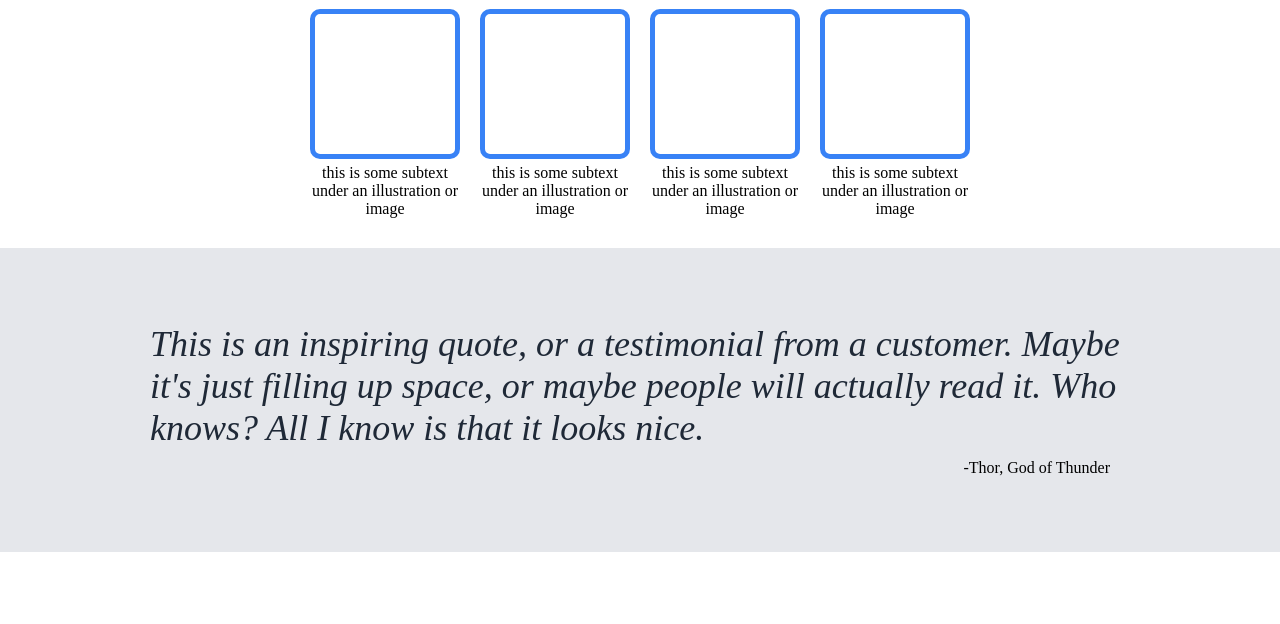
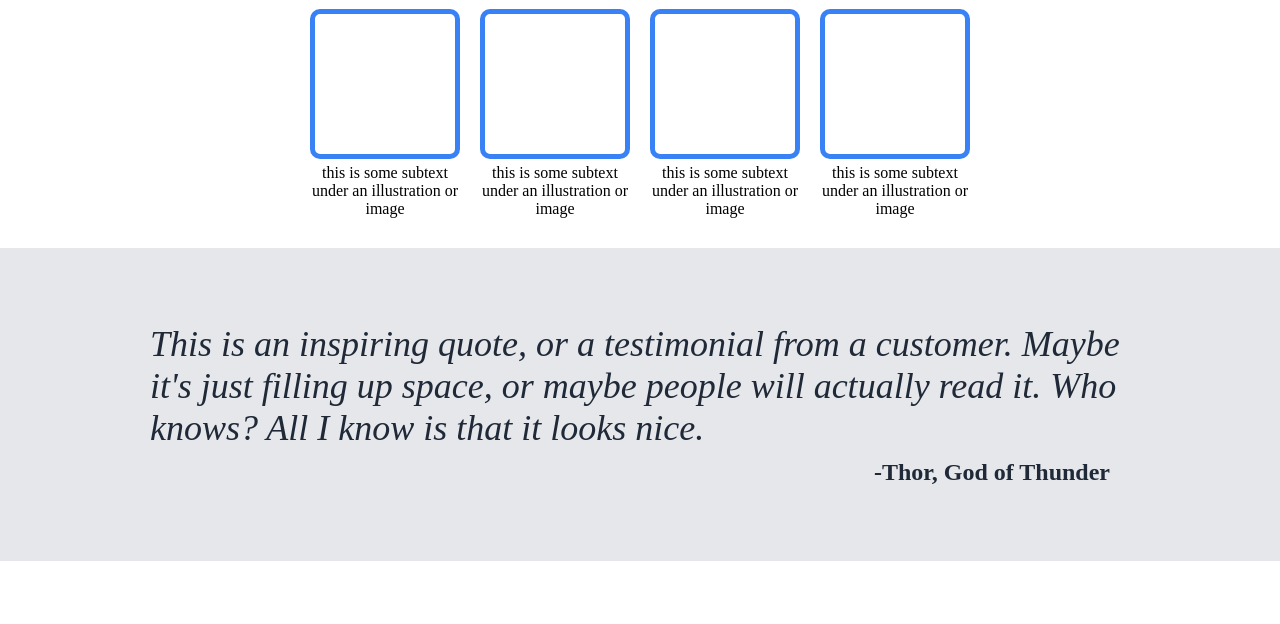
Before and after one commit to etcasketera/odin-landing-page, a plain HTML site: page index.html in a window 1280 px wide. Shown: the part 401-1025 px from the top of the page. Drawn offline with Linux system fonts and the light colour scheme.

Commit message:
Finished the quote section
Add styling to the second part of the quote section

```diff
--- a/styles.css
+++ b/styles.css
@@ -145,6 +145,9 @@ img {
 .content-two .text-two {
     align-self: flex-end;
     margin-right: 20px;
+    font-weight: bolder;
+    color:#1F2937;
+    font-size: 24px;
 }
 
 .content-three {
```
